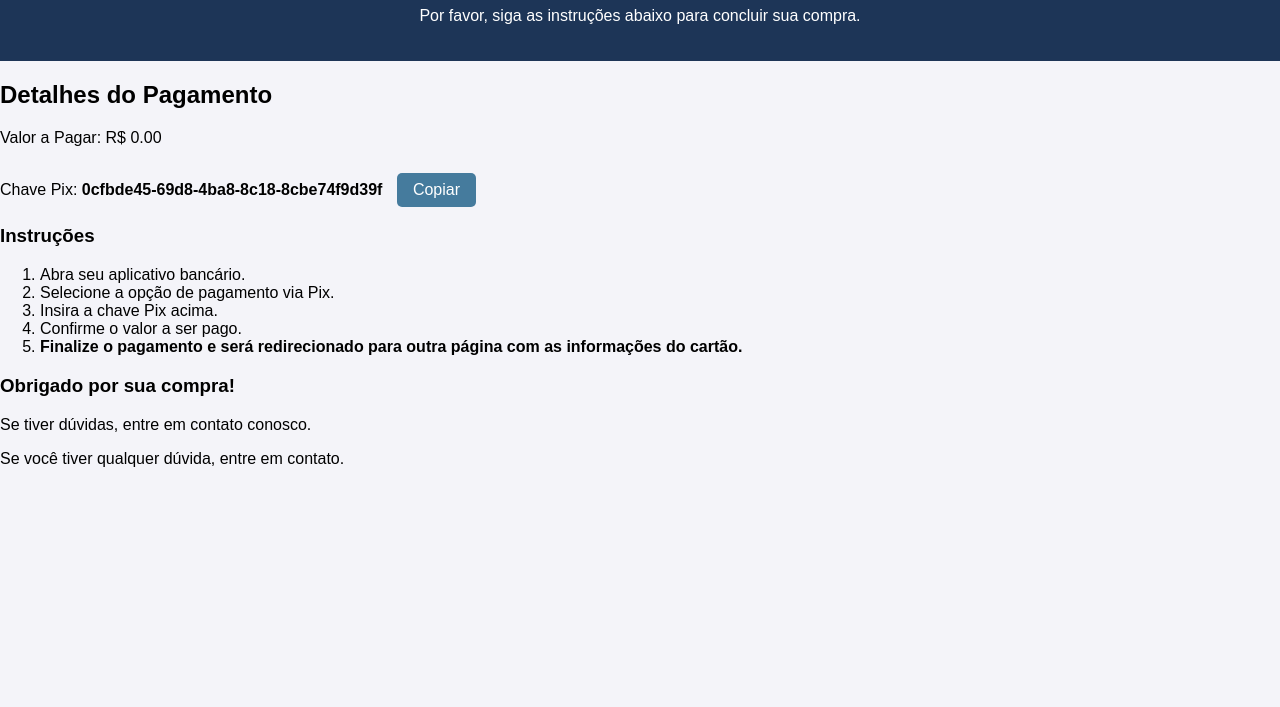
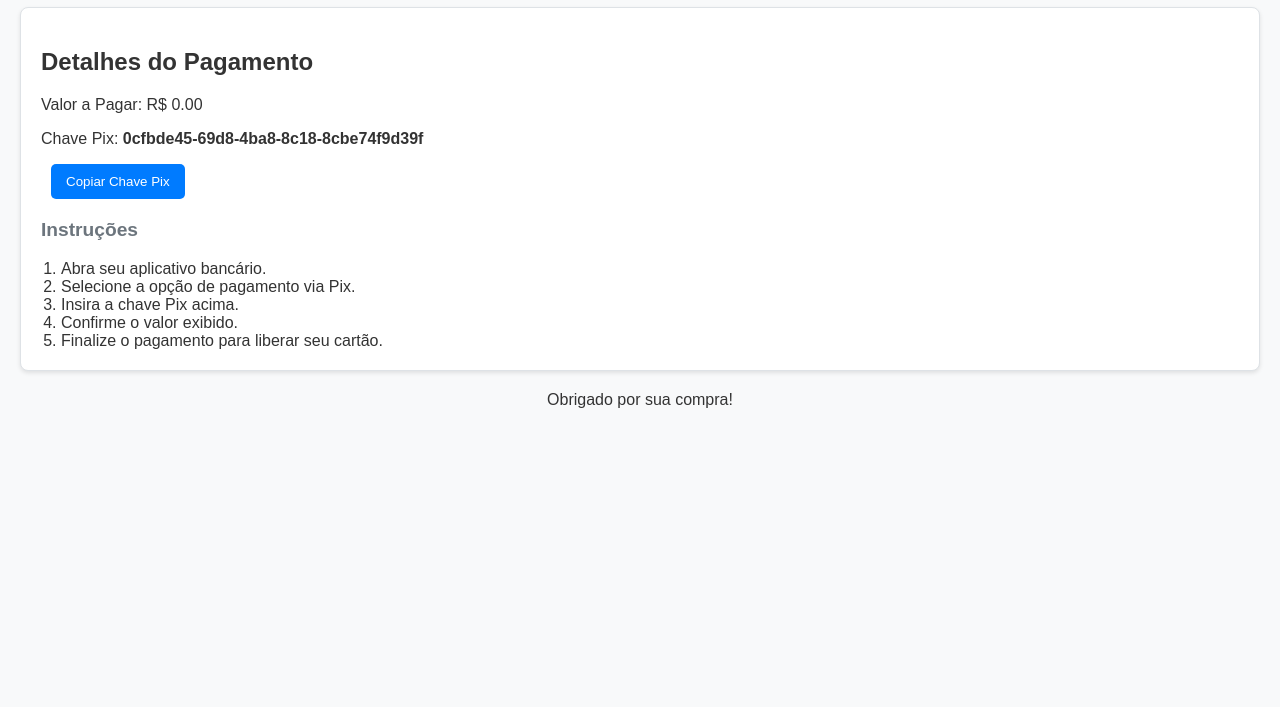
Before and after one commit to ASTROSANZ/Exometacards, a website: page public/confirmation.html in a window 1280 px wide. Shown: the part 93-800 px from the top of the page. Drawn offline with Linux system fonts and the light colour scheme.

Commit message:
Update confirmation.html

```diff
--- a/public/confirmation.html
+++ b/public/confirmation.html
@@ -3,20 +3,20 @@
 <head>
     <meta charset="UTF-8">
     <meta name="viewport" content="width=device-width, initial-scale=1.0">
-    <title>Pagar com Pix</title>
-    <link rel="stylesheet" href="style.css">
+    <title>Confirmação de Pagamento</title>
+    <link rel="stylesheet" href="confirmation.css">
 </head>
 <body>
     <header>
-        <h1>Pagar com Pix</h1>
-        <p>Por favor, siga as instruções abaixo para concluir sua compra.</p>
+        <h1>Pagamento com Pix</h1>
     </header>
 
+    <main>
         <section class="payment-info">
             <h2>Detalhes do Pagamento</h2>
-        <p>Valor a Pagar: R$ <span id="valor-cartao"></span></p>
-        <p>Chave Pix: <strong id="pix-key">0cfbde45-69d8-4ba8-8c18-8cbe74f9d39f</strong>
-        <button onclick="copiarChavePix()">Copiar</button></p>
+            <p>Valor a Pagar: R$ <span id="valor-cartao">0.00</span></p>
+            <p>Chave Pix: <strong id="pix-key">0cfbde45-69d8-4ba8-8c18-8cbe74f9d39f</strong></p>
+            <button onclick="copiarChavePix()">Copiar Chave Pix</button>
 
             <div class="instructions">
                 <h3>Instruções</h3>
@@ -24,34 +24,30 @@
                     <li>Abra seu aplicativo bancário.</li>
                     <li>Selecione a opção de pagamento via Pix.</li>
                     <li>Insira a chave Pix acima.</li>
-                <li>Confirme o valor a ser pago.</li>
-                <li><b>Finalize o pagamento e será redirecionado para outra página com as informações do cartão.</b></li>
+                    <li>Confirme o valor exibido.</li>
+                    <li>Finalize o pagamento para liberar seu cartão.</li>
                 </ol>
             </div>
-
-        <div class="thank-you">
-            <h3>Obrigado por sua compra!</h3>
-            <p>Se tiver dúvidas, entre em contato conosco.</p>
-        </div>
         </section>
+    </main>
 
     <footer>
-        <p>Se você tiver qualquer dúvida, entre em contato.</p>
+        <p>Obrigado por sua compra!</p>
     </footer>
 
     <script>
-        // Obtém o valor do cartão a partir da URL
+        // Obtém o valor do cartão da URL
         const params = new URLSearchParams(window.location.search);
-        const valorCartao = params.get("value");
+        const cardValue = params.get("value");
 
-        // Exibe o valor do cartão na página
-        document.getElementById("valor-cartao").textContent = valorCartao || "0.00";
+        // Exibe o valor na página
+        document.getElementById("valor-cartao").textContent = cardValue || "0.00";
 
         // Função para copiar a chave Pix
         function copiarChavePix() {
-            const chavePix = document.getElementById("pix-key").textContent;
-            navigator.clipboard.writeText(chavePix).then(() => {
-                alert("Chave Pix copiada para a área de transferência!");
+            const chave = document.getElementById("pix-key").textContent;
+            navigator.clipboard.writeText(chave).then(() => {
+                alert("Chave Pix copiada!");
             });
         }
     </script>
```
Lines whose indentation alone changed are shown as unchanged.
